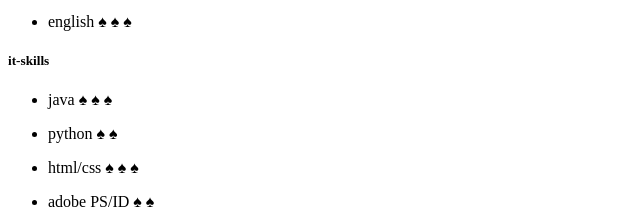
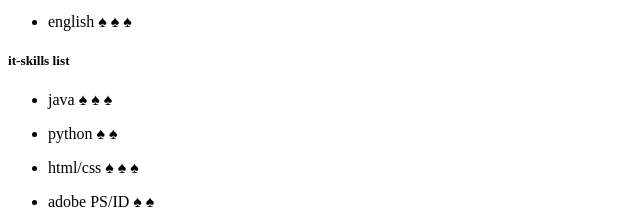
Before and after one commit to ChristianMLux/cv, a plain HTML site: page index.html in a window 1280 px wide. Shown: the part 744-965 px from the top of the page, 0-640 px from the left. Drawn offline with Linux system fonts and the light colour scheme.

```diff
--- a/index.html
+++ b/index.html
@@ -81,7 +81,7 @@
             </ul>
           </section>
           <section>
-            <h5>it-skills</h5>
+            <h5>it-skills list</h5>
             <ul>
             <li><p>java &#9824; &#9824; &#9824;</p></li>
             <li><p>python &#9824; &#9824;</p></li>
```
